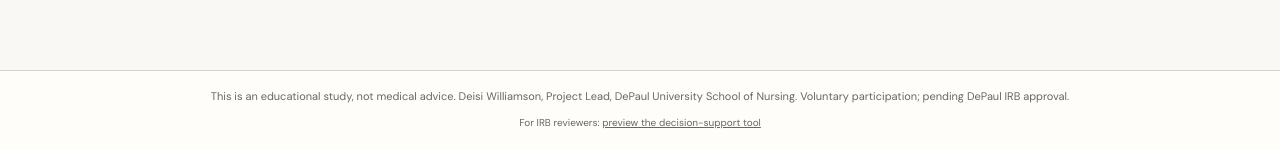
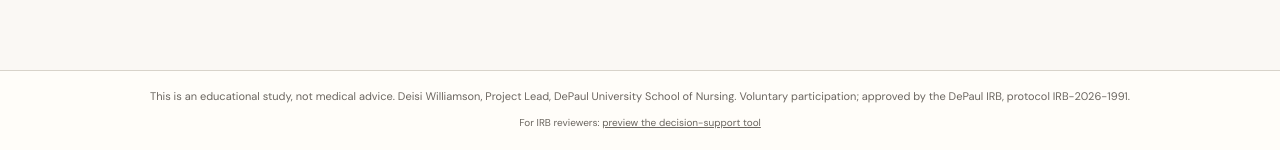
Before and after one commit to deisiwilliamson-r/menopause-navigator-site, a plain HTML site: page index.html in a window 1280 px wide. Shown: the part 647-797 px from the top of the page. Drawn offline with nearby package versions, Linux system fonts and the light colour scheme; a web font is replaced by a local one.

Commit message:
Add files via upload

```diff
--- a/index.html
+++ b/index.html
@@ -55,7 +55,7 @@ body{font-family:'DM Sans',sans-serif;background:var(--cream);color:var(--ch);mi
     Text or call <a href="tel:+13123730216">(312) 373-0216</a>, or email <a href="mailto:menopausenavigator@gmail.com">menopausenavigator@gmail.com</a>.
   </div>
 </div>
-<div class="footer">This is an educational study, not medical advice. Deisi Williamson, Project Lead, DePaul University School of Nursing. Voluntary participation; pending DePaul IRB approval.
+<div class="footer">This is an educational study, not medical advice. Deisi Williamson, Project Lead, DePaul University School of Nursing. Voluntary participation; approved by the DePaul IRB, protocol IRB-2026-1991.
   <div class="reviewer">For IRB reviewers: <a href="tool/">preview the decision-support tool</a></div>
 </div>
 </body>
```
